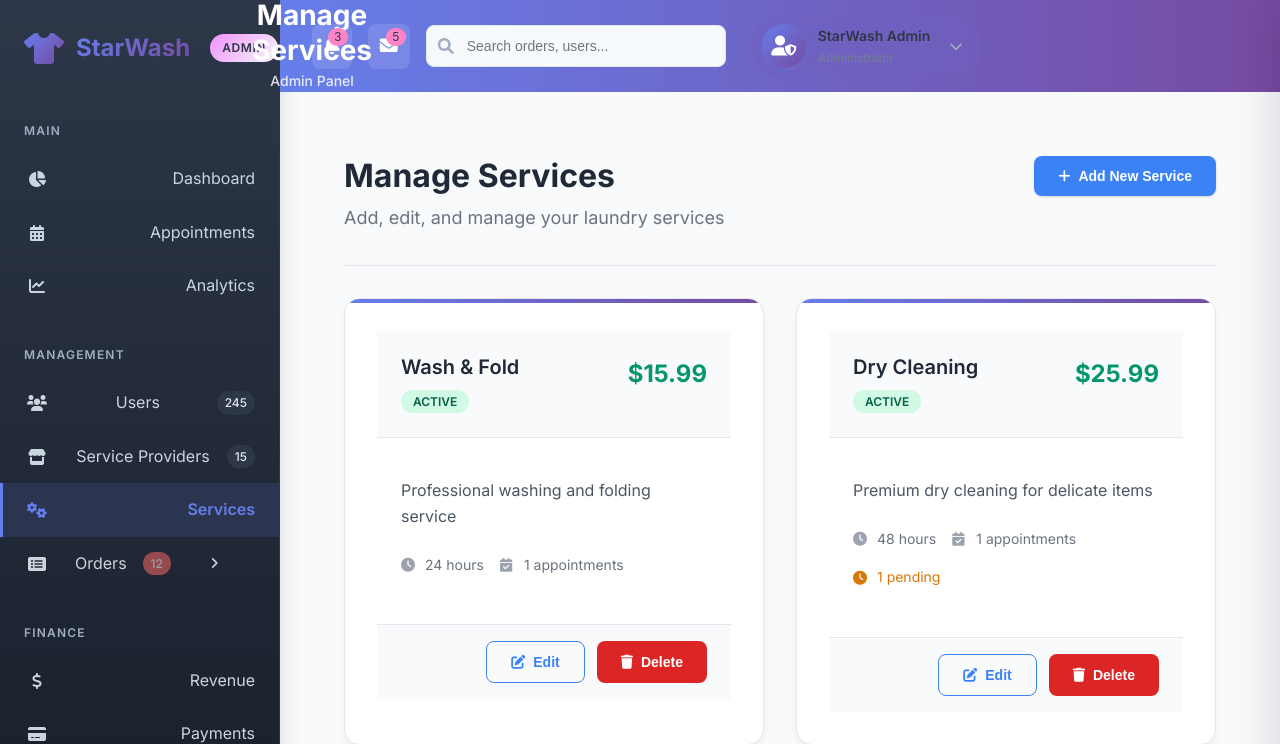
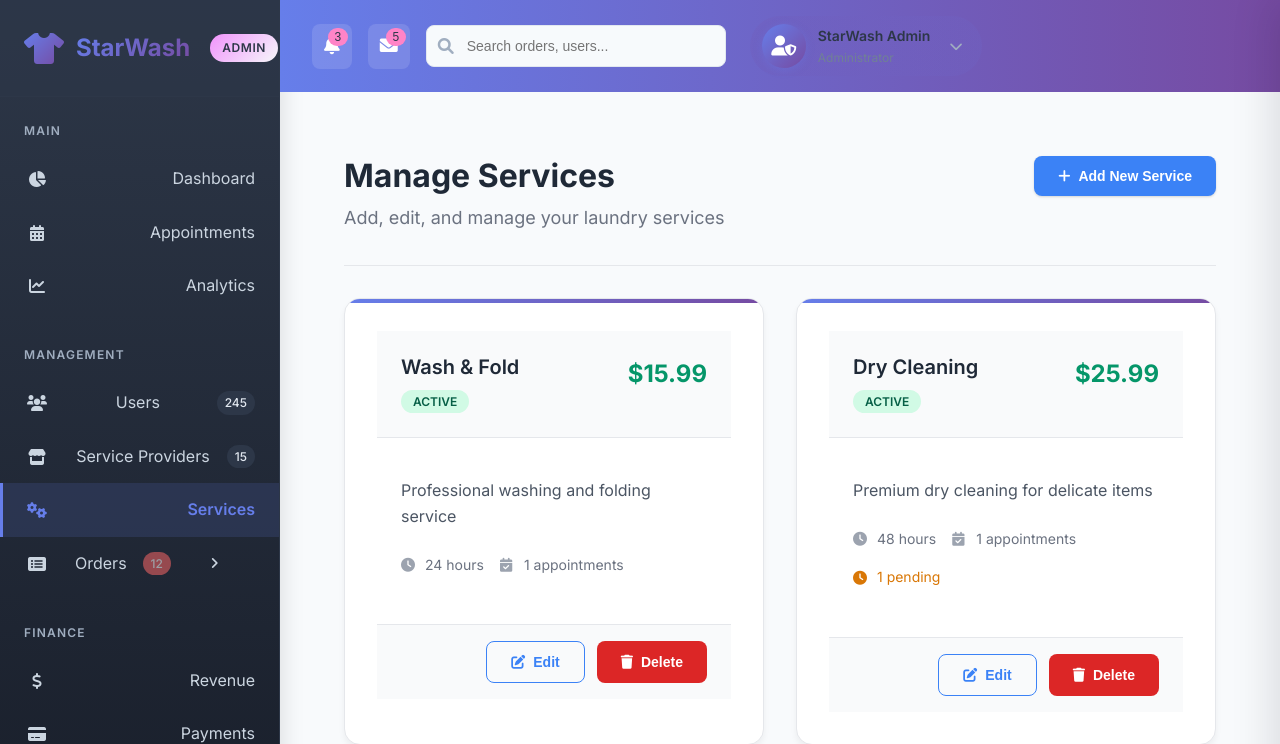
Before and after one commit to LeeDev428/starwash_laundry-website, a PHP site: page /admin/pages/services.php in a window 1280 px wide. Shown: the top 744 px of the page. Run offline with PHP 8.4, Linux system fonts and the light colour scheme; a user stored in the database is signed in; data comes from the database, SQL or seed files in the repository.

Commit message:
Update header.php

```diff
--- a/admin/components/header.php
+++ b/admin/components/header.php
@@ -8,11 +8,9 @@ function renderAdminHeader($pageTitle = 'Admin Dashboard', $user = null) {
             <button class="sidebar-toggle" onclick="toggleSidebar()">
                 <i class="fas fa-bars"></i>
             </button>
-            <div class="header-title">
-                <h1><?php echo htmlspecialchars($pageTitle); ?></h1>
-                <span class="breadcrumb">Admin Panel</span>
-            </div>
         </div>
+
+        <!-- header title moved into page content to avoid overlap -->
 
         <div class="header-right">
             <div class="header-actions">
```
